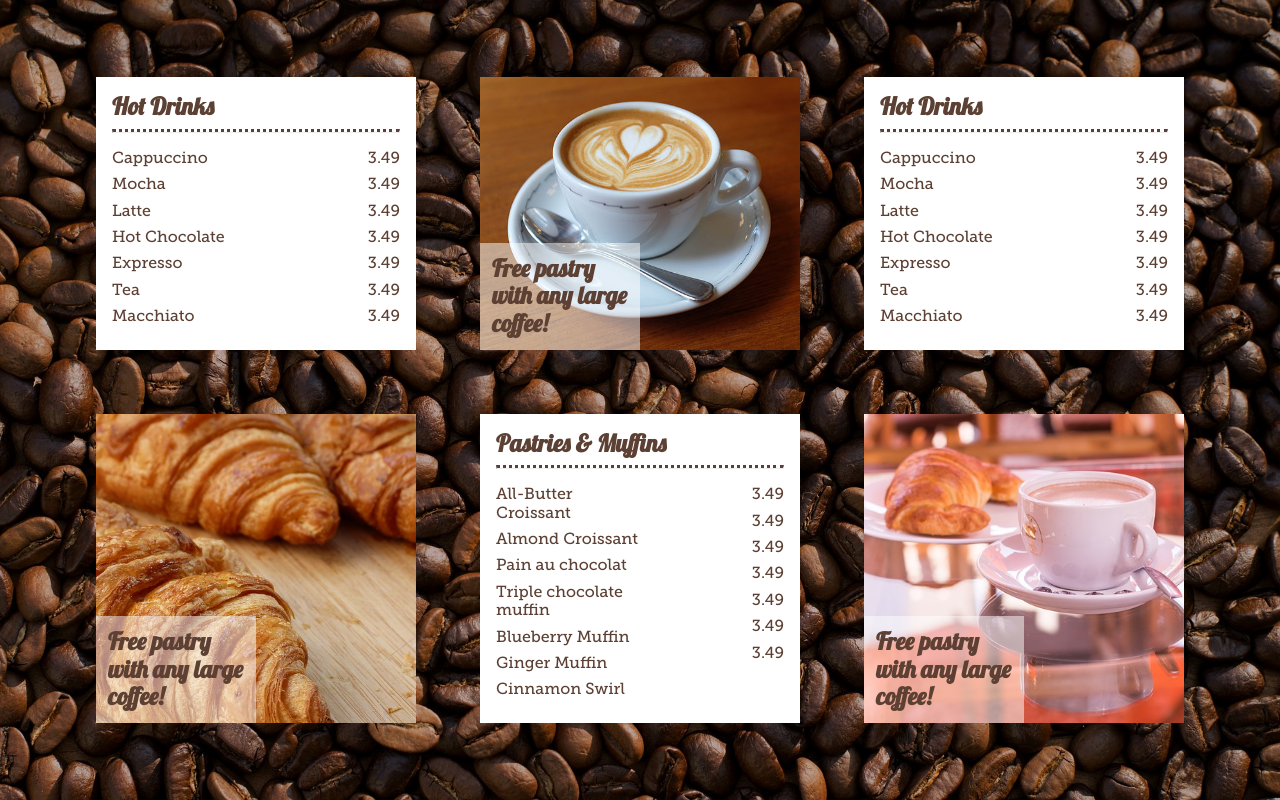
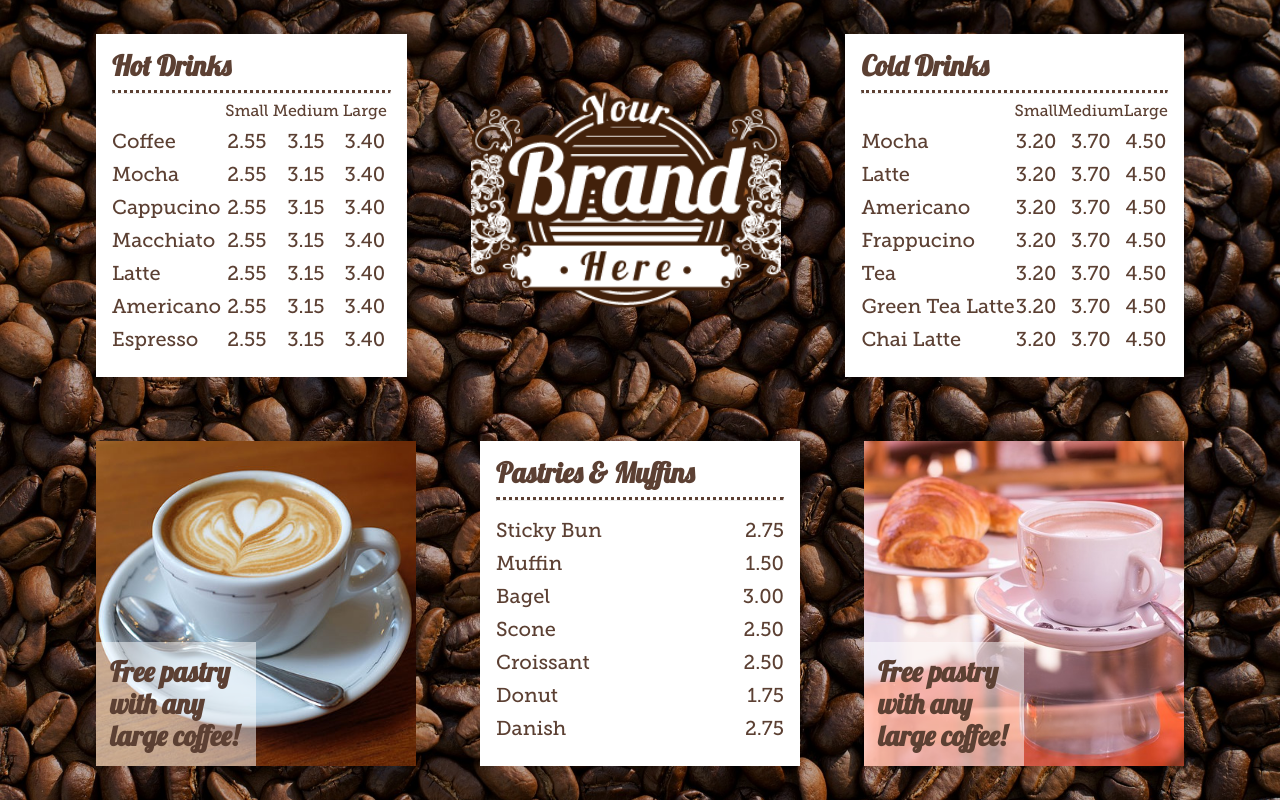
Before and after one commit to donnapep/coffee-shop, a website: page index.html in a window 1280 px wide. Drawn offline with nearby package versions, Linux system fonts and the light colour scheme; files that its build step writes are made by us from their sources.

Commit message:
Tweaks to menu board

```diff
--- a/index.html
+++ b/index.html
@@ -9,116 +9,164 @@
   <link rel="stylesheet" href="css/main.min.css">
 </head>
 <body>
-  <div class="menu-board flexbox">
+  <!-- <header>
+    <img id="logo" src="images/logo.png">
+  </header> -->
+  <div class="menu">
     <div class="col">
-      <div class="flexbox">
+      <div id="top-row" class="row">
 
         <!-- Hot Drinks -->
-        <section class="menu-items col">
+        <section class="col">
           <h2>Hot Drinks</h2>
           <hr>
 
-          <div class="flexbox">
+          <div class="items">
             <ul class="col">
-              <li class="item">Cappuccino</li>
+              <li class="size">&nbsp;</li>
+              <li class="item">Coffee</li>
               <li class="item">Mocha</li>
+              <li class="item">Cappucino</li>
+              <li class="item">Macchiato</li>
               <li class="item">Latte</li>
-              <li class="item">Hot Chocolate</li>
-              <li class="item">Expresso</li>
-              <li class="item">Tea</li>
-              <li class="item">Macchiato</li>
+              <li class="item">Americano</li>
+              <li class="item">Espresso</li>
             </ul>
 
             <ul class="col">
-              <li class="price">3.49</li>
-              <li class="price">3.49</li>
-              <li class="price">3.49</li>
-              <li class="price">3.49</li>
-              <li class="price">3.49</li>
-              <li class="price">3.49</li>
-              <li class="price">3.49</li>
+              <li class="size">Small</li>
+              <li class="price">2.55</li>
+              <li class="price">2.55</li>
+              <li class="price">2.55</li>
+              <li class="price">2.55</li>
+              <li class="price">2.55</li>
+              <li class="price">2.55</li>
+              <li class="price">2.55</li>
+            </ul>
+
+            <ul class="col">
+              <li class="size">Medium</li>
+              <li class="price">3.15</li>
+              <li class="price">3.15</li>
+              <li class="price">3.15</li>
+              <li class="price">3.15</li>
+              <li class="price">3.15</li>
+              <li class="price">3.15</li>
+              <li class="price">3.15</li>
+            </ul>
+
+            <ul class="col">
+              <li class="size">Large</li>
+              <li class="price">3.40</li>
+              <li class="price">3.40</li>
+              <li class="price">3.40</li>
+              <li class="price">3.40</li>
+              <li class="price">3.40</li>
+              <li class="price">3.40</li>
+              <li class="price">3.40</li>
             </ul>
           </div>
 
         </section>
 
-        <!-- Muffin -->
-        <section class="cappuccino menu-items col">
-          <h2 class="overlay">
-            Free pastry with any large coffee!
-          </h2>
+        <!-- Cappuccino -->
+        <section class="logo featured-product col">
         </section>
 
-        <!-- Hot Drinks -->
-        <section class="menu-items col">
-          <h2>Hot Drinks</h2>
+        <!-- Cold Drinks -->
+        <section class="col">
+          <h2>Cold Drinks</h2>
           <hr>
 
-          <div class="flexbox">
+          <div class="items">
             <ul class="col">
-              <li class="item">Cappuccino</li>
+              <li class="size">&nbsp;</li>
               <li class="item">Mocha</li>
               <li class="item">Latte</li>
-              <li class="item">Hot Chocolate</li>
-              <li class="item">Expresso</li>
+              <li class="item">Americano</li>
+              <li class="item">Frappucino</li>
               <li class="item">Tea</li>
-              <li class="item">Macchiato</li>
+              <li class="item">Green Tea Latte</li>
+              <li class="item">Chai Latte</li>
             </ul>
 
             <ul class="col">
-              <li class="price">3.49</li>
-              <li class="price">3.49</li>
-              <li class="price">3.49</li>
-              <li class="price">3.49</li>
-              <li class="price">3.49</li>
-              <li class="price">3.49</li>
-              <li class="price">3.49</li>
+              <li class="size">Small</li>
+              <li class="price">3.20</li>
+              <li class="price">3.20</li>
+              <li class="price">3.20</li>
+              <li class="price">3.20</li>
+              <li class="price">3.20</li>
+              <li class="price">3.20</li>
+              <li class="price">3.20</li>
+            </ul>
+
+            <ul class="col">
+              <li class="size">Medium</li>
+              <li class="price">3.70</li>
+              <li class="price">3.70</li>
+              <li class="price">3.70</li>
+              <li class="price">3.70</li>
+              <li class="price">3.70</li>
+              <li class="price">3.70</li>
+              <li class="price">3.70</li>
+            </ul>
+
+            <ul class="col">
+              <li class="size">Large</li>
+              <li class="price">4.50</li>
+              <li class="price">4.50</li>
+              <li class="price">4.50</li>
+              <li class="price">4.50</li>
+              <li class="price">4.50</li>
+              <li class="price">4.50</li>
+              <li class="price">4.50</li>
             </ul>
           </div>
 
         </section>
       </div>
 
-      <div class="flexbox">
+      <div id="bottom-row" class="row">
 
-        <!-- Hot Chocolate -->
-        <section class="croissant menu-items col">
+        <!-- Cappuccino -->
+        <section class="cappuccino featured-product col">
           <h2 class="overlay">
             Free pastry with any large coffee!
           </h2>
         </section>
 
         <!-- Pastries & Muffins -->
-        <section class="menu-items col">
+        <section class="pastries col">
           <h2>Pastries & Muffins</h2>
           <hr>
 
-          <div class="flexbox">
+          <div class="items">
             <ul class="col">
-              <li class="item">All-Butter Croissant</li>
-              <li class="item">Almond Croissant</li>
-              <li class="item">Pain au chocolat</li>
-              <li class="item">Triple chocolate muffin</li>
-              <li class="item">Blueberry Muffin</li>
-              <li class="item">Ginger Muffin</li>
-              <li class="item">Cinnamon Swirl</li>
+              <li class="item">Sticky Bun</li>
+              <li class="item">Muffin</li>
+              <li class="item">Bagel</li>
+              <li class="item">Scone</li>
+              <li class="item">Croissant</li>
+              <li class="item">Donut</li>
+              <li class="item">Danish</li>
             </ul>
 
             <ul class="col">
-              <li class="price">3.49</li>
-              <li class="price">3.49</li>
-              <li class="price">3.49</li>
-              <li class="price">3.49</li>
-              <li class="price">3.49</li>
-              <li class="price">3.49</li>
-              <li class="price">3.49</li>
+              <li class="price">2.75</li>
+              <li class="price">1.50</li>
+              <li class="price">3.00</li>
+              <li class="price">2.50</li>
+              <li class="price">2.50</li>
+              <li class="price">1.75</li>
+              <li class="price">2.75</li>
             </ul>
           </div>
 
         </section>
 
-        <!-- Cappuccino -->
-        <section class="hot-chocolate menu-items col">
+        <!-- Hot Chocolate -->
+        <section class="hot-chocolate featured-product col">
           <h2 class="overlay">
             Free pastry with any large coffee!
           </h2>
--- a/package.json
+++ b/package.json
@@ -13,6 +13,7 @@
     "gulp": "^3.9.1",
     "gulp-clean-css": "^2.0.3",
     "gulp-concat": "^2.6.0",
+    "gulp-gh-pages": "^0.5.4",
     "gulp-imagemin": "^2.4.0",
     "gulp-jshint": "^2.0.0",
     "gulp-livereload": "^3.8.1",
--- a/scss/main.scss
+++ b/scss/main.scss
@@ -30,57 +30,76 @@ ol, ul {
   padding: 0;
 }
 
-.menu-board {
+header {
+  width: 100%;
+  // height: 100px;
+
+  #logo {
+    display: block;
+    margin: 0 auto;
+    height: 100px;
+  }
+}
+
+.menu {
   width: 90%;
+  height: 100%;
   margin: 0 auto;
+  display: flex;
+  align-items: center;
 
-  &.flexbox {
-    height: 100%;
-    align-items: center;
+  .row {
+    display: flex;
+    /* Mobile */
+    // flex-direction: column;
+  }
+
+  .col {
+    flex: 1;
+  }
+
+  /* Mobile */
+  #bottom-row,
+  .featured-product {
+    // display: none;
   }
 
   section {
-    position: relative;
-    background: white;
-    margin: 2em;
+    padding: 1em;
+
+    li {
+      white-space: nowrap;
     }
 
-  h2 {
-    font-family: "Lobster", cursive;
-    margin: 0;
+    .items {
+      display: flex;
+      align-items: flex-start;
     }
 
-  hr {
-    border-top: 3px dotted;
+    .size {
+      font-size: 1em;
     }
-
-  .menu-items {
-    padding: 1em;
 
     .item,
     .price {
+      font-size: 1.25em;
       margin: 0.5em 0;
     }
 
+    .size,
     .price {
+      text-align: center;
+    }
+
+    &.pastries .price {
       text-align: right;
     }
   }
 
-  .cappuccino {
-    background: url(../images/cappuccino.jpg) no-repeat center center;
+  .featured-product  {
     background-size: cover;
-  }
-
-  .croissant {
-    background: url(../images/croissant.jpg) no-repeat center center;
-    background-size: cover;
-  }
-
-  .hot-chocolate {
-    background: url(../images/hot-chocolate.jpg) no-repeat center center;
-    background-size: cover;
-  }
+    background-repeat: no-repeat;
+    background-position: center center;
 
     .overlay {
       position: absolute;
@@ -92,17 +111,42 @@ ol, ul {
     }
   }
 
-.flexbox {
-  display: -webkit-flex;
-  display: -ms-flexbox;
-  display: flex;
-  overflow: hidden;
-
-  .col {
-    flex: 1;
+  .logo {
+    background-image: url(../images/logo.png);
   }
 
-  img {
-    width: 100%;
+  .cappuccino {
+    background-image: url(../images/cappuccino.jpg);
+  }
+
+  .hot-chocolate {
+    background-image: url(../images/hot-chocolate.jpg);
+  }
+
+  section {
+    position: relative;
+    margin: 2em;
+
+    &:not(.featured-product) {
+      background: white;
+    }
+
+    h2 {
+      font-family: "Lobster", cursive;
+      font-size: 1.75em;
+      margin: 0;
+    }
+
+    hr {
+      border-top: 3px dotted;
     }
   }
+}
+
+@media (min-width: 600px) {
+  .menu {
+    .row {
+      flex-direction: row;
+    }
+  }
+}
```
Also changed, not shown: gulpfile.js (+7 -1 lines), dist/css/main.min.css, dist/images/logo.png (added), dist/index.html, images/logo.png (added), 1 other file. Lines whose indentation alone changed are shown as unchanged.
